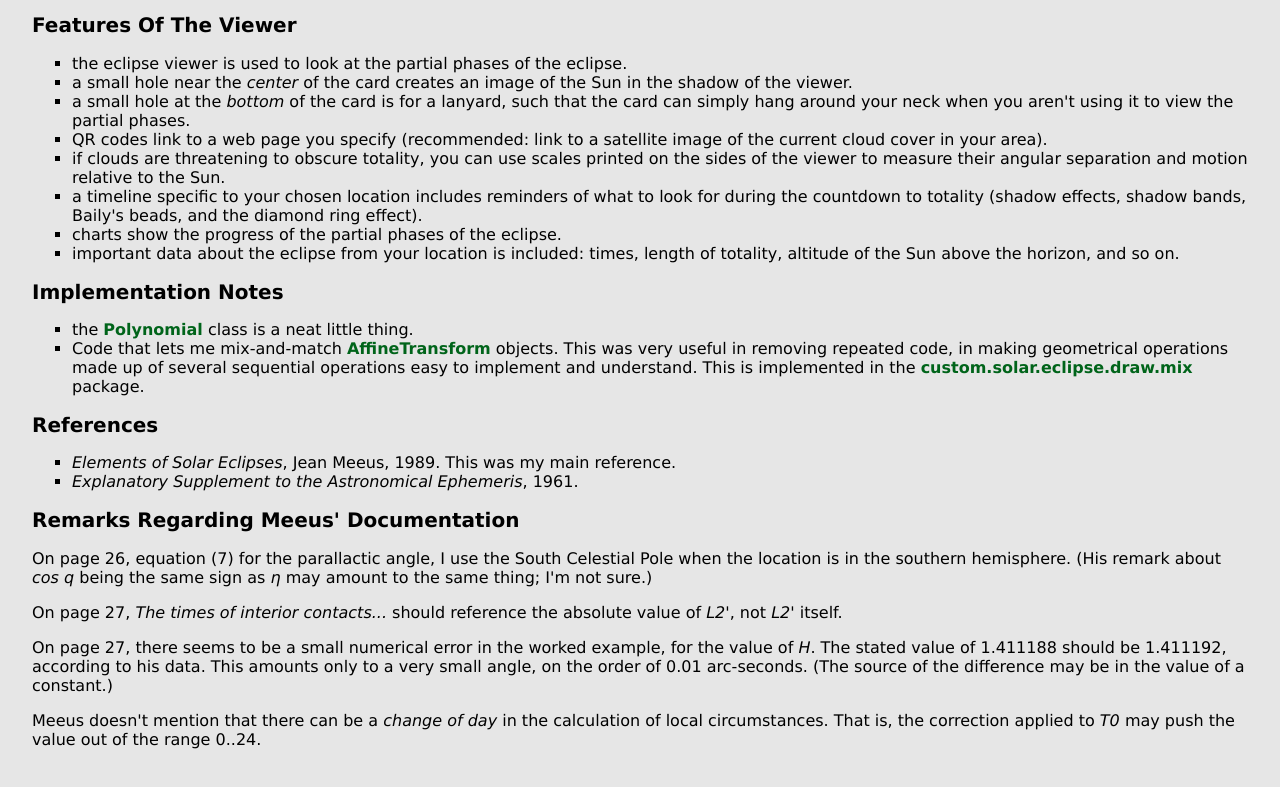
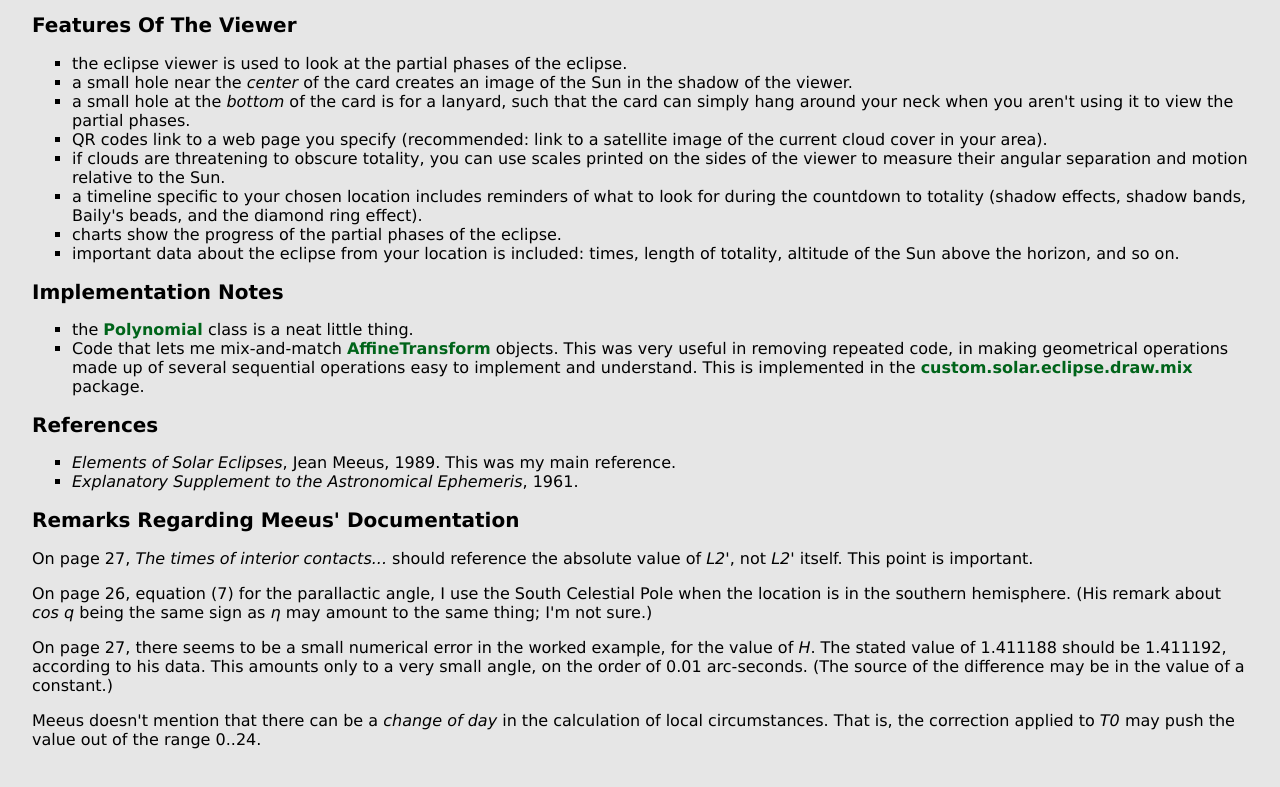
Before and after one commit to johanley/custom-solar-eclipse-viewer, a plain HTML site: page docs/index.html in a window 1280 px wide. Shown: the part 443-1230 px from the top of the page. Drawn offline with Linux system fonts and the light colour scheme.

Commit message:
Emphasize the most important remark.

```diff
--- a/docs/index.html
+++ b/docs/index.html
@@ -64,10 +64,10 @@ all printed on a medium-sized card which you can hang around your neck.
 
 <h2>Remarks Regarding Meeus' Documentation</h2>
 
+<P> On page 27, <em>The times of interior contacts...</em> should reference the absolute value of <em>L2'</em>, not <em>L2'</em> itself. This point is important.
+
 <p>On page 26, equation (7) for the parallactic angle, I use the South Celestial Pole when the location is in the southern hemisphere.
  (His remark about <em>cos q</em> being the same sign as <em>η</em> may amount to the same thing; I'm not sure.)
-
-<P> On page 27, <em>The times of interior contacts...</em> should reference the absolute value of <em>L2'</em>, not <em>L2'</em> itself.
 
 <P>On page 27, there seems to be a small numerical error in the worked example, for the value of <em>H</em>.
 The stated value of 1.411188 should be 1.411192, according to his data.
```
